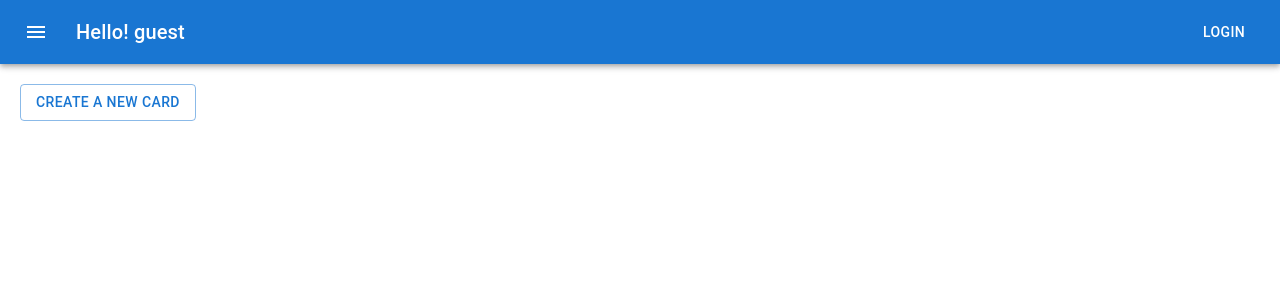
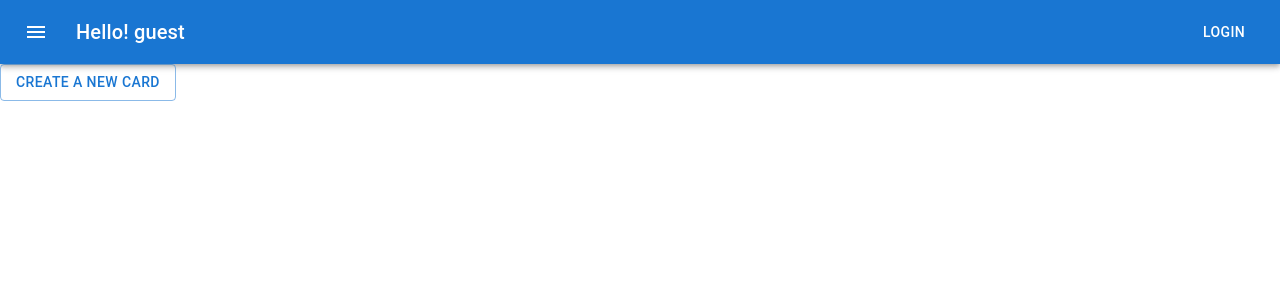
Before and after one commit to SOunit/flashcard-app, a React (Create React App) app: page / in a window 1280 px wide. Shown: the top 300 px of the page. Built offline with nearby package versions, Linux system fonts and the light colour scheme.

Commit message:
made options on home page dynamically changeable #4

```diff
--- a/src/components/Layout/Header.js
+++ b/src/components/Layout/Header.js
@@ -16,6 +16,7 @@ const Header = () => {
 
   const logoutHandler = () => {
     dispatch({ type: "LOGOUT_USER" });
+    navigate("/");
   };
 
   return (
@@ -39,14 +40,9 @@ const Header = () => {
               Login
             </Button>
           ) : (
-            <>
-              <Button color="inherit" onClick={() => navigate("/cards")}>
-                Cards
-              </Button>
-              <Button color="inherit" onClick={logoutHandler}>
-                Logout
-              </Button>
-            </>
+            <Button color="inherit" onClick={logoutHandler}>
+              Logout
+            </Button>
           )}
         </Toolbar>
       </AppBar>
--- a/src/components/UI/CreateCardButton.js
+++ b/src/components/UI/CreateCardButton.js
@@ -5,13 +5,7 @@ import Button from "@mui/material/Button";
 const CreateCardButton = () => {
   const navigate = useNavigate();
   return (
-    <Button
-      variant="outlined"
-      sx={{
-        margin: "20px",
-      }}
-      onClick={() => navigate("/new")}
-    >
+    <Button variant="outlined" onClick={() => navigate("/new")}>
       Create a new card
     </Button>
   );
--- a/src/pages/Home.js
+++ b/src/pages/Home.js
@@ -1,11 +1,27 @@
-import React from "react";
+import React, { useContext } from "react";
+import { useNavigate } from "react-router-dom";
+import UserContext from "../store/UserContext";
+
 import Layout from "../components/Layout/Layout";
 import CreateCardButton from "../components/UI/CreateCardButton";
+import Button from "@mui/material/Button";
 
 const Home = () => {
+  const { userState } = useContext(UserContext);
+
+  const loggedInOption = (
+    <>
+      <Button onClick={() => navigate("/cards")}>Your Cards</Button>
+      <Button>Search Cards</Button>
+    </>
+  );
+
+  const navigate = useNavigate();
+
   return (
     <Layout>
       <CreateCardButton />
+      {userState.username !== "guest" && loggedInOption}
     </Layout>
   );
 };
```
